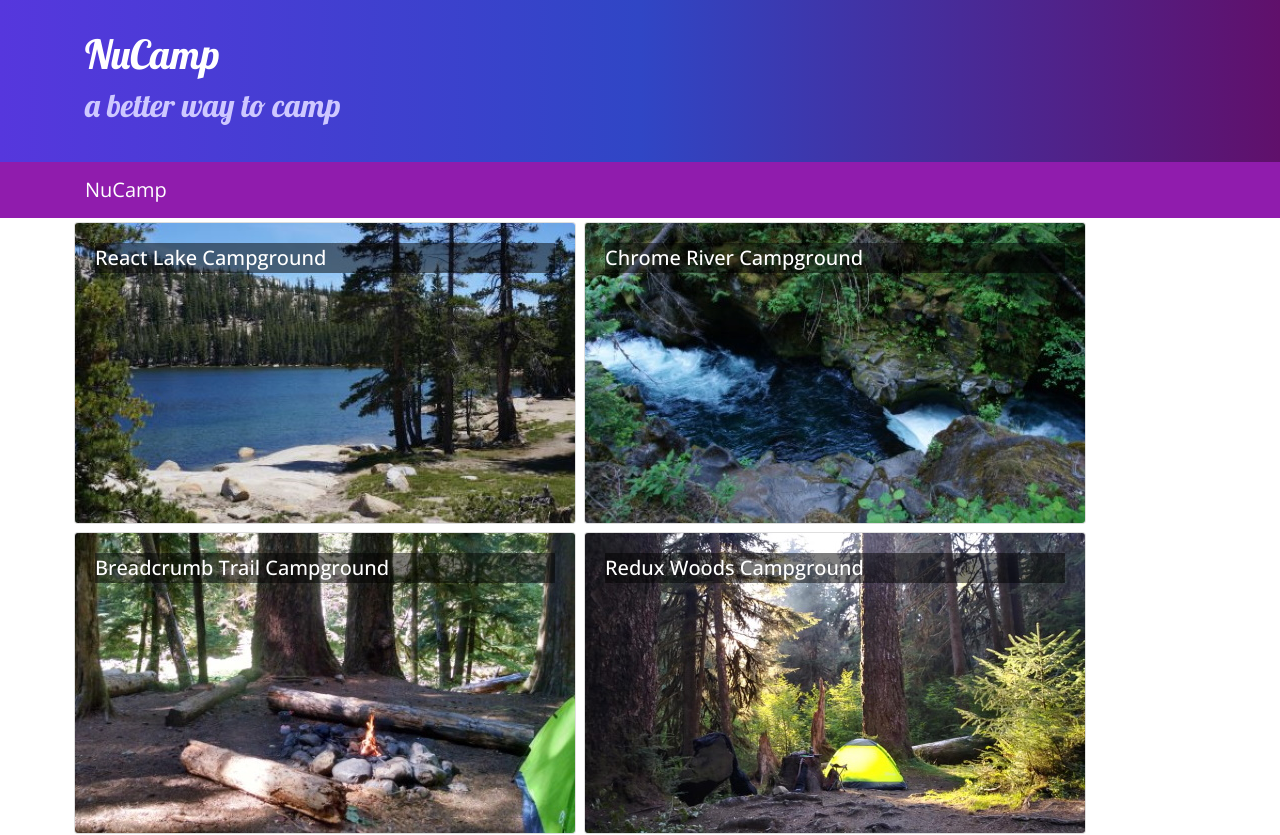
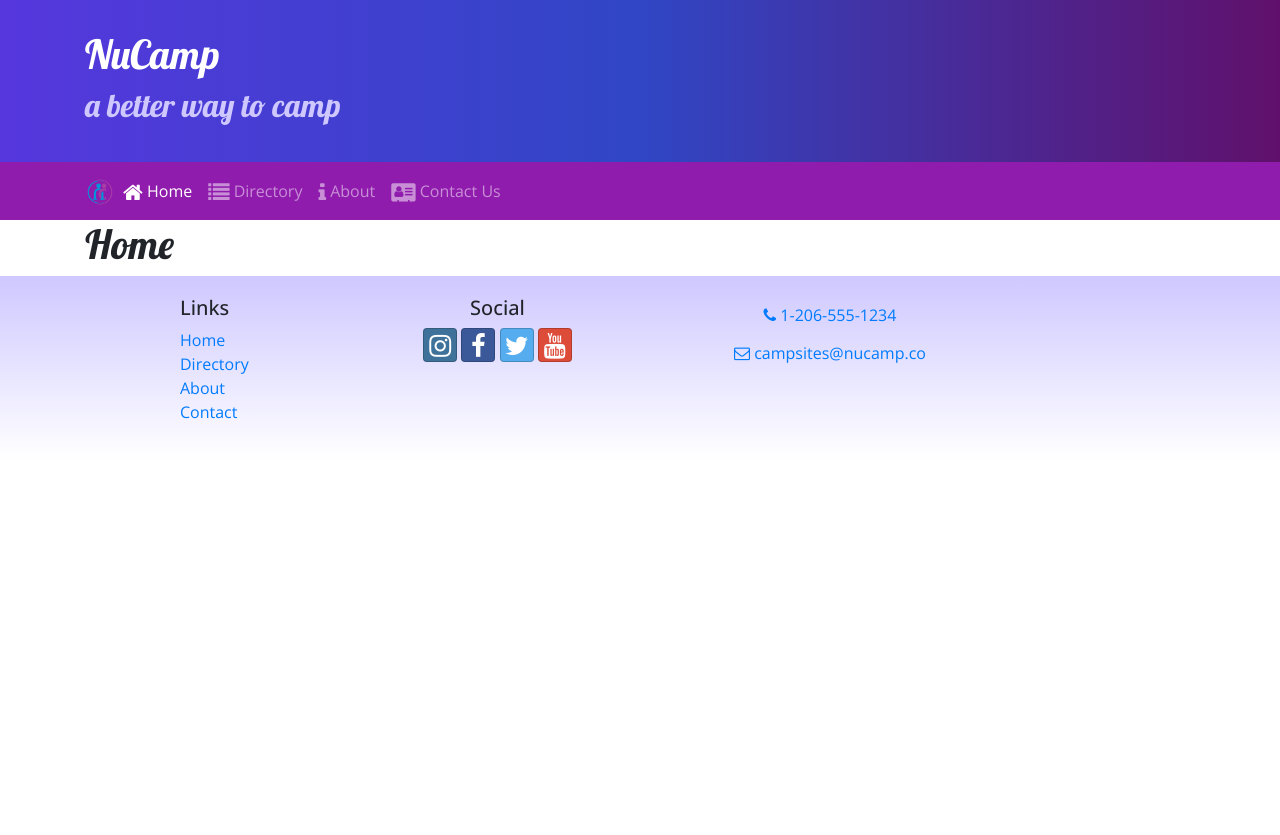
Before and after one commit to Tekie79/nucampsite, a React (Create React App) app: page /home in a window 1280 px wide. Shown: the top 835 px of the page. After the commit the page ends 800 px from the top, so only its background shows below. Built offline with nearby package versions, Linux system fonts and the light colour scheme.

Commit message:
React Router

```diff
--- a/package.json
+++ b/package.json
@@ -12,6 +12,7 @@
     "react": "^17.0.1",
     "react-dom": "^17.0.1",
     "react-popper": "1.3.6",
+    "react-router-dom": "5.2.0",
     "react-scripts": "4.0.3",
     "reactstrap": "8.5.1",
     "typeface-lobster": "^1.1.13",
--- a/src/components/DirectoryComponent.js
+++ b/src/components/DirectoryComponent.js
@@ -1,9 +1,9 @@
 import React from "react";
 import { Card, CardImg, CardImgOverlay, CardTitle } from "reactstrap";
 
-function RenderDirectoryItem({ campsite, onClick }) {
+function RenderDirectoryItem({ campsite}) {
   return (
-    <Card onClick={() => onClick(campsite.id)}>
+    <Card>
       <CardImg width="100%" src={campsite.image} alt={campsite.name} />
       <CardImgOverlay>
         <CardTitle>{campsite.name}</CardTitle>
@@ -16,7 +16,7 @@
   const directory = props.campsites.map((campsite) => {
     return (
       <div key={campsite.id} className="col=md-5 m-1">
-        <RenderDirectoryItem campsite={campsite} onClick={props.onClick} />
+        <RenderDirectoryItem campsite={campsite}/>
       </div>
     );
   });
--- a/src/components/FooterComponent.js
+++ b/src/components/FooterComponent.js
@@ -1,4 +1,5 @@
-import React from 'react';
+import React from "react";
+import { Link } from "react-router-dom";
 
 function Footer(props) {
   return (
@@ -8,22 +9,59 @@
           <div className="col-4 col-sm-2 offset-1">
             <h5>Links</h5>
             <ul className="list-unstyled">
-                            <li><a href="#">Home</a></li>
-                            <li><a href="#">Directory</a></li>
-                            <li><a href="#">About</a></li>
-                            <li><a href="#">Contact</a></li>
+              <li>
+                <Link to="/home">Home</Link>
+              </li>
+              <li>
+                <Link to="/directory">Directory</Link>
+              </li>
+              <li>
+                <Link to="/aboutus">About</Link>
+              </li>
+              <li>
+                <Link to="/contactus">Contact</Link>
+              </li>
             </ul>
           </div>
           <div className="col-6 col-sm-3 text-center">
             <h5>Social</h5>
-                        <a className="btn btn-social-icon btn-instagram" href="http://instagram.com/"><i className="fa fa-instagram" /></a>{' '}
-                        <a className="btn btn-social-icon btn-facebook" href="http://www.facebook.com/"><i className="fa fa-facebook" /></a>{' '}
-                        <a className="btn btn-social-icon btn-twitter" href="http://twitter.com/"><i className="fa fa-twitter" /></a>{' '}
-                        <a className="btn btn-social-icon btn-google" href="http://youtube.com/"><i className="fa fa-youtube" /></a>
+            <a
+              className="btn btn-social-icon btn-instagram"
+              href="http://instagram.com/"
+            >
+              <i className="fa fa-instagram" />
+            </a>{" "}
+            <a
+              className="btn btn-social-icon btn-facebook"
+              href="http://www.facebook.com/"
+            >
+              <i className="fa fa-facebook" />
+            </a>{" "}
+            <a
+              className="btn btn-social-icon btn-twitter"
+              href="http://twitter.com/"
+            >
+              <i className="fa fa-twitter" />
+            </a>{" "}
+            <a
+              className="btn btn-social-icon btn-google"
+              href="http://youtube.com/"
+            >
+              <i className="fa fa-youtube" />
+            </a>
           </div>
           <div className="col-sm-4 text-center">
-                        <a role="button" className="btn btn-link" href="tel:+12065551234"><i className="fa fa-phone" /> 1-206-555-1234</a><br />
-                        <a role="button" className="btn btn-link" href="mailto:notreal@notreal.co"><i className="fa fa-envelope-o" /> campsites@nucamp.co</a>
+            <a role="button" className="btn btn-link" href="tel:+12065551234">
+              <i className="fa fa-phone" /> 1-206-555-1234
+            </a>
+            <br />
+            <a
+              role="button"
+              className="btn btn-link"
+              href="mailto:notreal@notreal.co"
+            >
+              <i className="fa fa-envelope-o" /> campsites@nucamp.co
+            </a>
           </div>
         </div>
       </div>
--- a/src/components/HeaderComponent.js
+++ b/src/components/HeaderComponent.js
@@ -1,7 +1,28 @@
-import React, { Component }  from 'react';
-import { Navbar, NavbarBrand, Jumbotron } from 'reactstrap';
+import React, { Component } from "react";
+import {
+  Navbar,
+  NavbarBrand,
+  Jumbotron,
+  Nav,
+  NavbarToggler,
+  Collapse,
+  NavItem,
+} from "reactstrap";
+import { NavLink } from "react-router-dom";
 
 class Header extends Component {
+  constructor(props) {
+    super(props);
+    // this.toggleNav = this.toggleNav.bind(this);
+    this.state = {
+      isNavOpen: false,
+    };
+  }
+  toggleNav = () => {
+    this.setState({
+      isNavOpen: !this.state.isNavOpen,
+    });
+  };
   render() {
     return (
       <React.Fragment>
@@ -16,9 +37,41 @@
           </div>
         </Jumbotron>
 
-                <Navbar dark sticky="top">
+        <Navbar dark sticky="top" expand="md">
           <div className="container">
-                        <NavbarBrand href="/">NuCamp</NavbarBrand>
+            <NavbarBrand className="mr-auto" href="/">
+              <img
+                src="/assets/images/logo.png"
+                height="30"
+                width="30"
+                alt="NuCamp Logo"
+              />
+            </NavbarBrand>
+            <NavbarToggler onClick={this.toggleNav} />
+            <Collapse isOpen={this.state.isNavOpen} navbar>
+              <Nav navbar>
+                <NavItem>
+                  <NavLink className="nav-link" to="/home">
+                    <i className="fa fa-home fa-lg" /> Home
+                  </NavLink>
+                </NavItem>
+                <NavItem>
+                  <NavLink className="nav-link" to="/directory">
+                    <i className="fa fa-list fa-lg" /> Directory
+                  </NavLink>
+                </NavItem>
+                <NavItem>
+                  <NavLink className="nav-link" to="/aboutus">
+                    <i className="fa fa-info fa-lg" /> About
+                  </NavLink>
+                </NavItem>
+                <NavItem>
+                  <NavLink className="nav-link" to="/contactus">
+                    <i className="fa fa-address-card fa-lg" /> Contact Us
+                  </NavLink>
+                </NavItem>
+              </Nav>
+            </Collapse>
           </div>
         </Navbar>
       </React.Fragment>
--- /dev/null
+++ b/src/components/HomeComponent.js
@@ -0,0 +1,12 @@
+import React from 'react';
+
+function Home (props){
+    return (
+        <div className="container">
+            <h1>Home</h1>
+        </div>
+    )
+}
+
+
+export default Home;
--- a/src/components/MainComponent.js
+++ b/src/components/MainComponent.js
@@ -1,38 +1,34 @@
 import React, { Component } from "react";
 import Directory from "./DirectoryComponent";
-import CampsiteInfo from "./CampsiteInfoComponent";
 import { CAMPSITES } from "../shared/campsites";
 import Header from "./HeaderComponent";
 import Footer from "./FooterComponent";
+import Home from "./HomeComponent";
+import { Switch, Route, Redirect } from "react-router-dom";
 
 class Main extends Component {
   constructor(props) {
     super(props);
     this.state = {
       campsites: CAMPSITES,
-      selectedCampsite: null,
     };
   }
 
-  onCampsiteSelect(campsiteId) {
-    this.setState({ selectedCampsite: campsiteId });
-  }
-
   render() {
+    const HomePage = () => {
+      return <Home />;
+    };
     return (
       <div>
         <Header />
-        <Directory
-          campsites={this.state.campsites}
-          onClick={(campsiteId) => this.onCampsiteSelect(campsiteId)}
-        />
-        <CampsiteInfo
-          campsite={
-            this.state.campsites.filter(
-              (campsite) => campsite.id === this.state.selectedCampsite
-            )[0]
-          }
-        />
+        <Switch>
+          <Route path="/home" component={HomePage} />
+          <Route
+            path="/directory"
+            render={() => <Directory campsites={this.state.campsites} />}
+          />
+          <Redirect to="/home" />
+        </Switch>
         <Footer />
       </div>
     );
--- a/src/index.js
+++ b/src/index.js
@@ -10,9 +10,8 @@
 import App from './App';
 
 ReactDOM.render(
-  <React.StrictMode>
-    <App />
-  </React.StrictMode>,
+
+    <App />,
   document.getElementById('root')
 );
 
```
Also changed, not shown: src/App.js (+7 -4 lines), 1 other file (tests, documents, lock files or other folders). Lines whose indentation alone changed are shown as unchanged.
